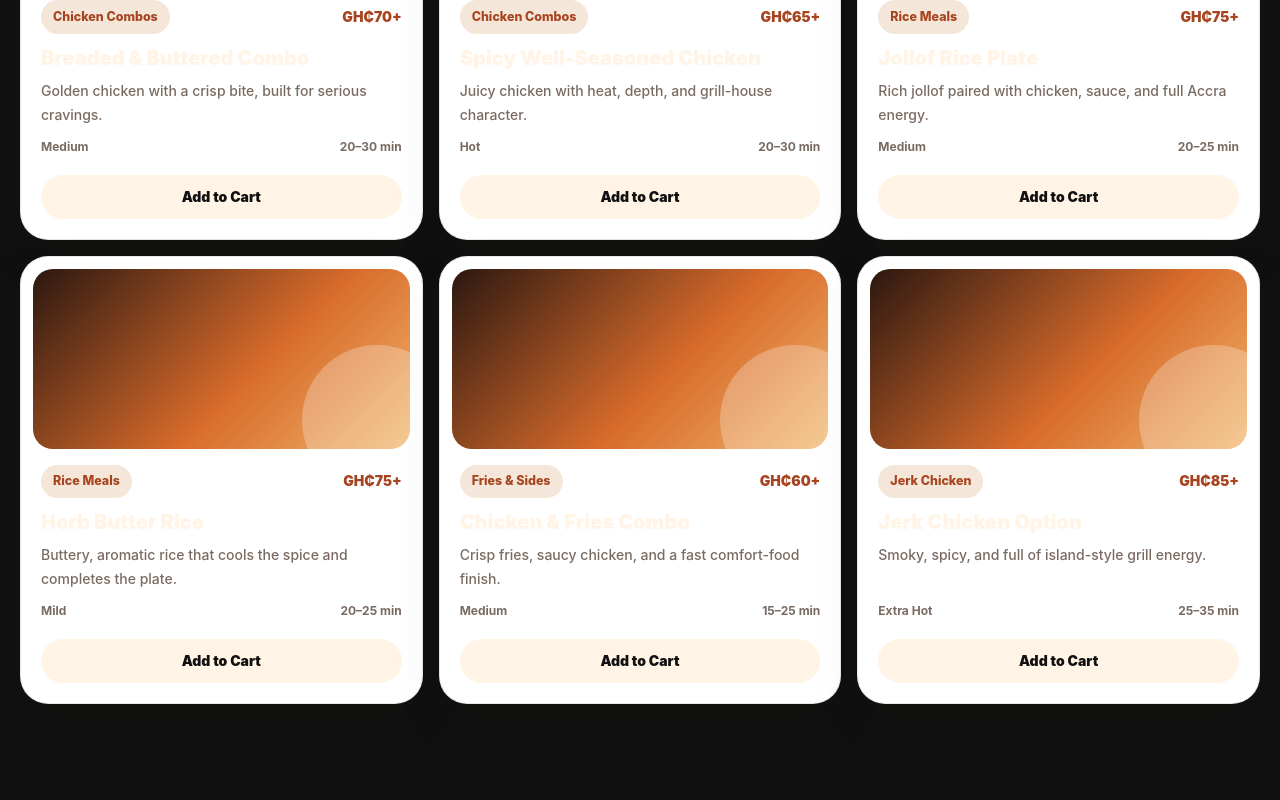
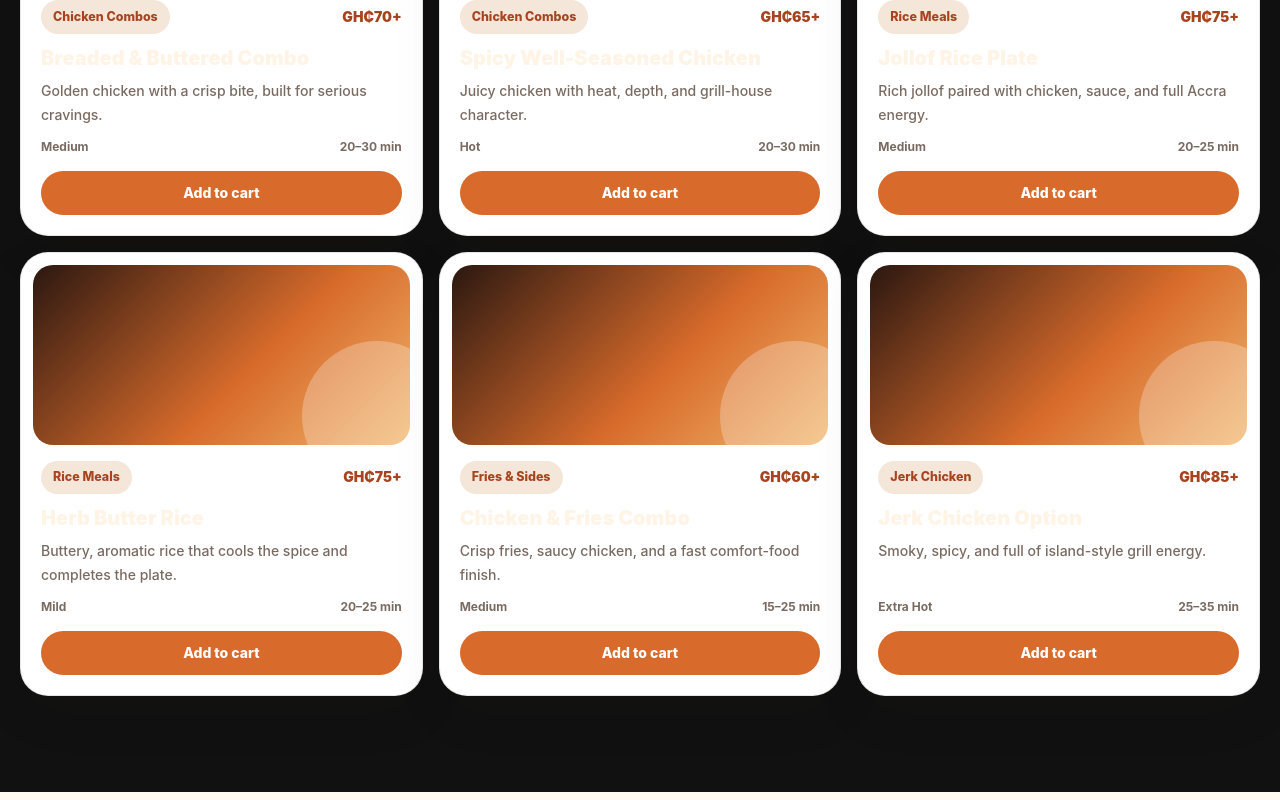
Before and after one commit to hAck404-lab101/chiqngrill, a Next.js app: page /menu in a window 1280 px wide. Shown: the part 958-1758 px from the top of the page. Built offline with nearby package versions, Linux system fonts and the light colour scheme.

Commit message:
design: simplify add to cart button

```diff
--- a/components/add-to-cart-button.tsx
+++ b/components/add-to-cart-button.tsx
@@ -22,9 +22,9 @@ export function AddToCartButton({ item }: AddToCartButtonProps) {
       type="button"
       onClick={handleAddToCart}
       disabled={!item.available}
-      className="mt-5 w-full rounded-full bg-cream px-5 py-3 text-center text-sm font-black text-charcoal transition hover:bg-gold disabled:cursor-not-allowed disabled:bg-cream/40"
+      className="mt-4 w-full rounded-full bg-[var(--brand)] px-5 py-3 text-center text-sm font-extrabold text-white transition hover:bg-[var(--brand-dark)] disabled:cursor-not-allowed disabled:bg-[var(--soft)] disabled:text-[var(--muted)]"
     >
-      {item.available ? (added ? "Added to Cart" : "Add to Cart") : "Unavailable"}
+      {item.available ? (added ? "Added" : "Add to cart") : "Unavailable"}
     </button>
   );
 }
```
